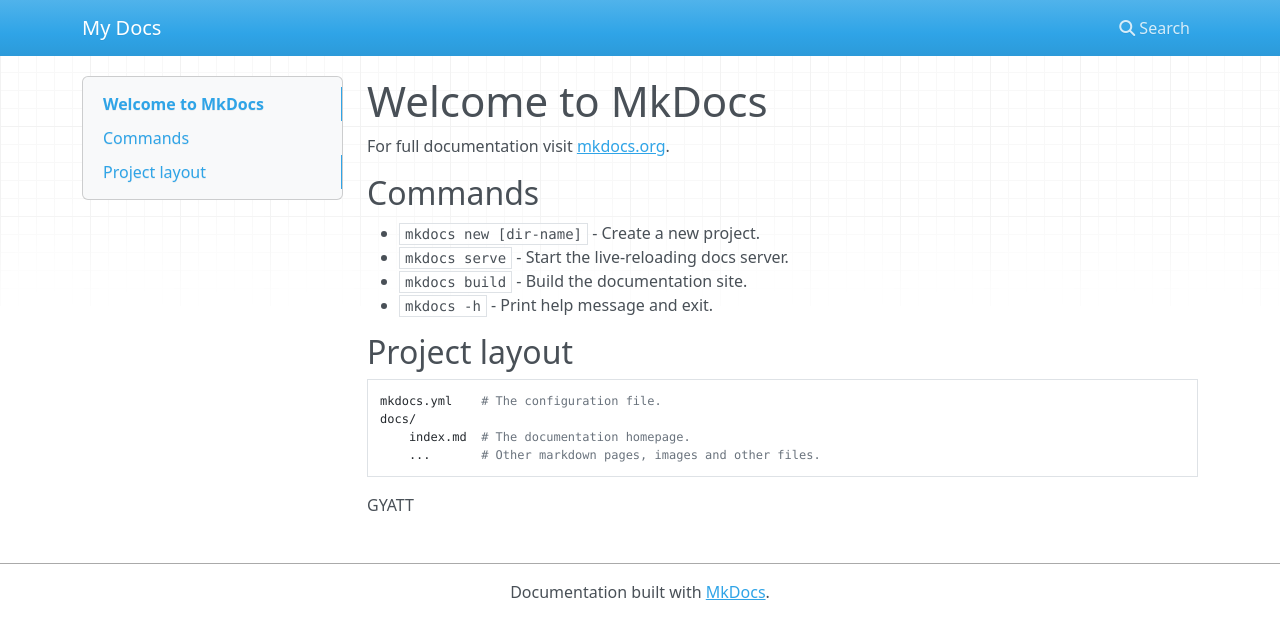
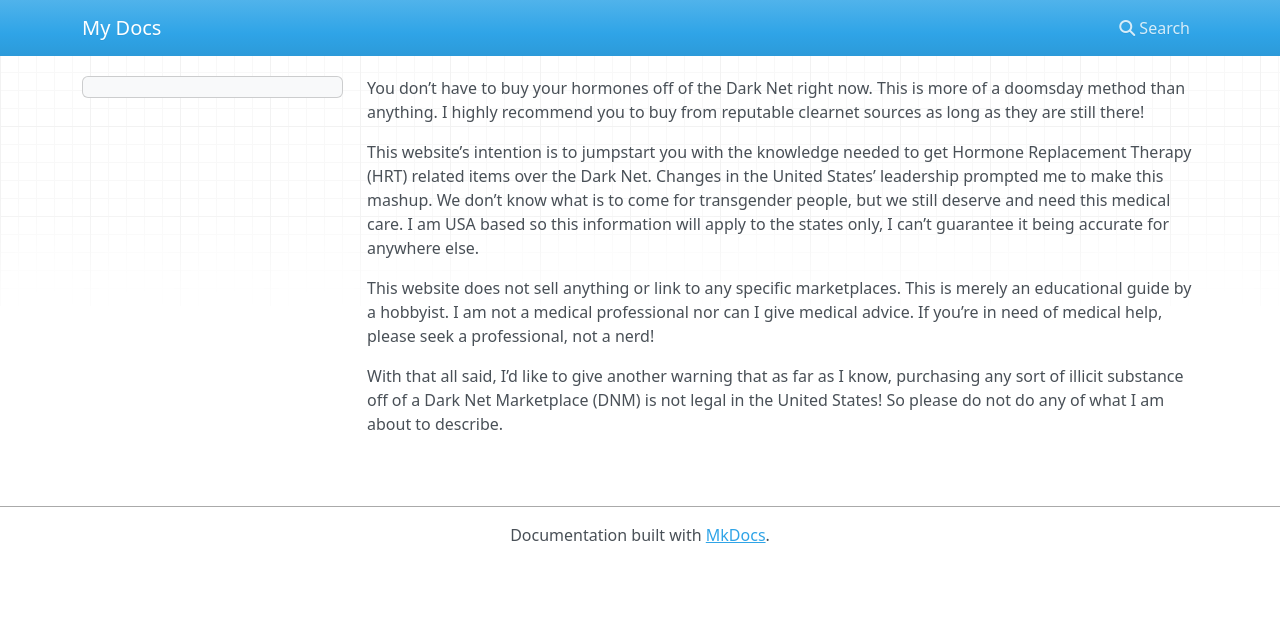
Before and after one commit to LEXWII/wii, a plain HTML site: page index.html in a window 1280 px wide. Drawn offline with nearby package versions, Linux system fonts and the light colour scheme.

Commit message:
Deployed 617fa91 with MkDocs version: 1.6.1

```diff
--- a/index.html
+++ b/index.html
@@ -52,40 +52,15 @@
 
     <div id="toc-collapse" class="navbar-collapse collapse card bg-body-tertiary">
         <ul class="nav flex-column">
-
-            <li class="nav-item" data-bs-level="1"><a href="#welcome-to-mkdocs" class="nav-link">Welcome to MkDocs</a>
-              <ul class="nav flex-column">
-            <li class="nav-item" data-bs-level="2"><a href="#commands" class="nav-link">Commands</a>
-              <ul class="nav flex-column">
-              </ul>
-            </li>
-            <li class="nav-item" data-bs-level="2"><a href="#project-layout" class="nav-link">Project layout</a>
-              <ul class="nav flex-column">
-              </ul>
-            </li>
-              </ul>
-            </li>
         </ul>
     </div>
 </div></div>
                     <div class="col-md-9" role="main">
 
-<h1 id="welcome-to-mkdocs">Welcome to MkDocs</h1>
-<p>For full documentation visit <a href="https://www.mkdocs.org">mkdocs.org</a>.</p>
-<h2 id="commands">Commands</h2>
-<ul>
-<li><code>mkdocs new [dir-name]</code> - Create a new project.</li>
-<li><code>mkdocs serve</code> - Start the live-reloading docs server.</li>
-<li><code>mkdocs build</code> - Build the documentation site.</li>
-<li><code>mkdocs -h</code> - Print help message and exit.</li>
-</ul>
-<h2 id="project-layout">Project layout</h2>
-<pre><code>mkdocs.yml    # The configuration file.
-docs/
-    index.md  # The documentation homepage.
-    ...       # Other markdown pages, images and other files.
-</code></pre>
-<p>GYATT</p></div>
+<p>You don’t have to buy your hormones off of the Dark Net right now. This is more of a doomsday method than anything. I highly recommend you to buy from reputable clearnet sources as long as they are still there!</p>
+<p>This website’s intention is to jumpstart you with the knowledge needed to get Hormone Replacement Therapy (HRT) related items over the Dark Net. Changes in the United States’ leadership prompted me to make this mashup. We don’t know what is to come for transgender people, but we still deserve and need this medical care. I am USA based so this information will apply to the states only, I can’t guarantee it being accurate for anywhere else.</p>
+<p>This website does not sell anything or link to any specific marketplaces. This is merely an educational guide by a hobbyist. I am not a medical professional nor can I give medical advice. If you’re in need of medical help, please seek a professional, not a nerd!</p>
+<p>With that all said, I’d like to give another warning that as far as I know, purchasing any sort of illicit substance off of a Dark Net Marketplace (DNM) is not legal in the United States! So please do not do any of what I am about to describe.</p></div>
             </div>
         </div>
 
@@ -167,5 +142,5 @@
 
 <!--
 MkDocs version : 1.6.1
-Build Date UTC : 2024-11-16 23:25:13.460455+00:00
+Build Date UTC : 2024-11-16 23:32:01.537161+00:00
 -->
--- a/search/search_index.json
+++ b/search/search_index.json
@@ -1 +1 @@
-{"config":{"indexing":"full","lang":["en"],"min_search_length":3,"prebuild_index":false,"separator":"[\\s\\-]+"},"docs":[{"location":"","text":"Welcome to MkDocs For full documentation visit mkdocs.org . Commands mkdocs new [dir-name] - Create a new project. mkdocs serve - Start the live-reloading docs server. mkdocs build - Build the documentation site. mkdocs -h - Print help message and exit. Project layout mkdocs.yml # The configuration file. docs/ index.md # The documentation homepage. ... # Other markdown pages, images and other files. GYATT","title":"Welcome to MkDocs"},{"location":"#welcome-to-mkdocs","text":"For full documentation visit mkdocs.org .","title":"Welcome to MkDocs"},{"location":"#commands","text":"mkdocs new [dir-name] - Create a new project. mkdocs serve - Start the live-reloading docs server. mkdocs build - Build the documentation site. mkdocs -h - Print help message and exit.","title":"Commands"},{"location":"#project-layout","text":"mkdocs.yml # The configuration file. docs/ index.md # The documentation homepage. ... # Other markdown pages, images and other files. GYATT","title":"Project layout"}]}
+{"config":{"indexing":"full","lang":["en"],"min_search_length":3,"prebuild_index":false,"separator":"[\\s\\-]+"},"docs":[{"location":"","text":"You don\u2019t have to buy your hormones off of the Dark Net right now. This is more of a doomsday method than anything. I highly recommend you to buy from reputable clearnet sources as long as they are still there! This website\u2019s intention is to jumpstart you with the knowledge needed to get Hormone Replacement Therapy (HRT) related items over the Dark Net. Changes in the United States\u2019 leadership prompted me to make this mashup. We don\u2019t know what is to come for transgender people, but we still deserve and need this medical care. I am USA based so this information will apply to the states only, I can\u2019t guarantee it being accurate for anywhere else. This website does not sell anything or link to any specific marketplaces. This is merely an educational guide by a hobbyist. I am not a medical professional nor can I give medical advice. If you\u2019re in need of medical help, please seek a professional, not a nerd! With that all said, I\u2019d like to give another warning that as far as I know, purchasing any sort of illicit substance off of a Dark Net Marketplace (DNM) is not legal in the United States! So please do not do any of what I am about to describe.","title":"Home"}]}
```
